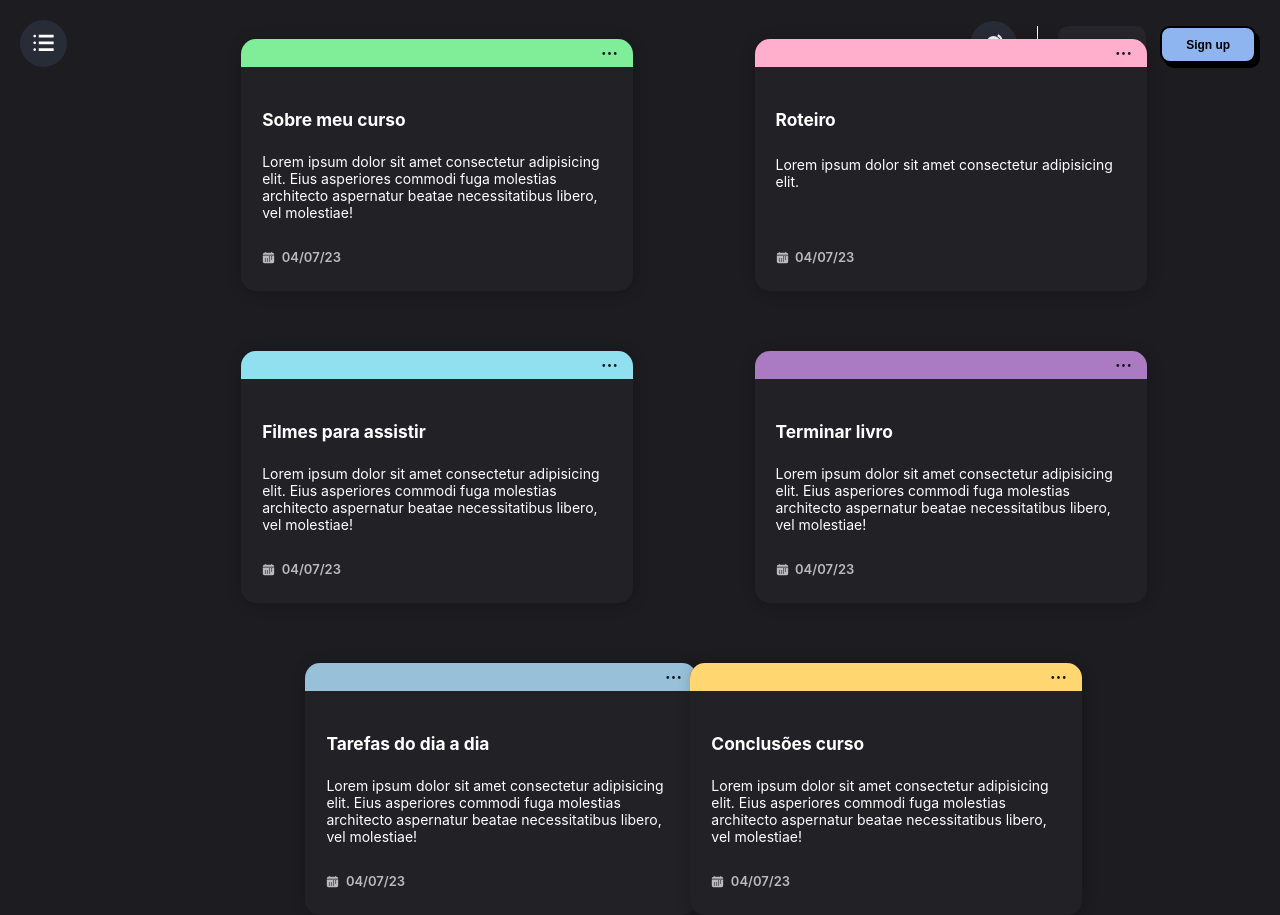
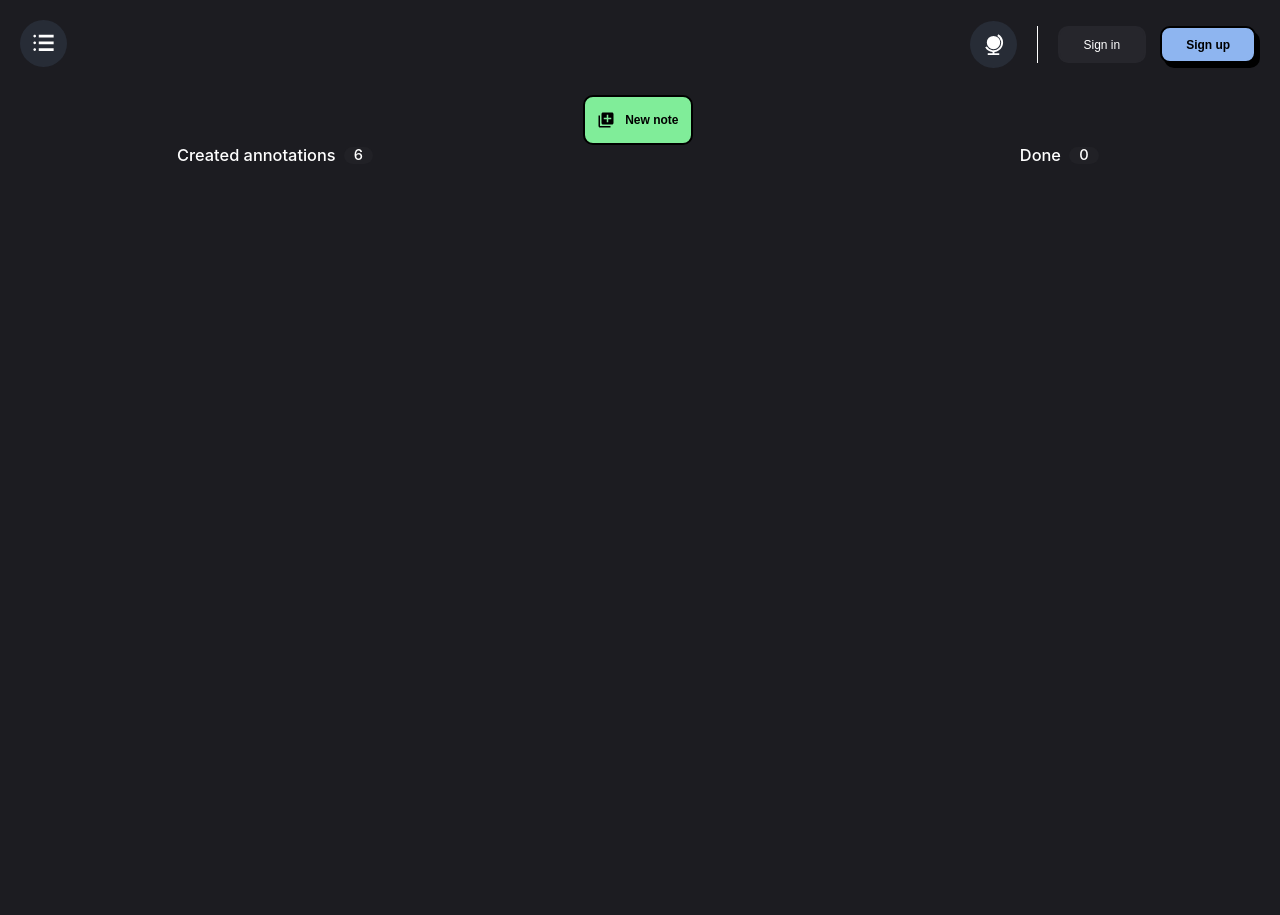
Before and after one commit to RichardPompeo/personspace, a Next.js app in the folder apps/web/: page /annotations in a window 1280 px wide. After the commit the page ends 800 px from the top, so only its background shows below. Built offline with nearby package versions, Linux system fonts and the light colour scheme; a web font is replaced by a local one.

Commit message:
feat: annotations page style updates

```diff
--- a/apps/web/app/annotations/page.tsx
+++ b/apps/web/app/annotations/page.tsx
@@ -1,10 +1,13 @@
 "use client";
+
+import { useState } from "react";
 
 import { Col, Row } from "antd";
 
 import { MdLibraryAdd } from "react-icons/md";
 
 import Layout from "../../layout";
+import CardNotes from "../../components/CardNotes";
 
 import { PrimaryButton } from "ui";
 import {
@@ -12,18 +15,23 @@ import {
   ContentNotes,
   HeaderNotes,
   TitleNotes,
-  Title,
-  Text,
+  Image,
 } from "../../styles/pages/AnnotationsStyles";
 
-import CardNotes from "../../components/CardNotes";
+export default function Annotations() {
+  const [cardNotes, setCardNotes] = useState<any>([]);
 
-export default function Annotations() {
+  const addCardNotes = () => {
+    const isCardNotes = <CardNotes color="#80ed99" />;
+    setCardNotes([...cardNotes, isCardNotes]);
+  };
+
   return (
     <Layout>
       <Container>
         <PrimaryButton
           size="small"
+          onClick={addCardNotes}
           color="#80ed99"
           icon={<MdLibraryAdd fontSize={18} fill="#000000" />}
         >
@@ -38,97 +46,15 @@ export default function Annotations() {
               Done <span>0</span>
             </TitleNotes>
           </HeaderNotes>
-
-          <Row gutter={[105, 60]} justify="center">
-            <Col span={8} xs={{ span: 12 }} xxl={{ span: 8 }}>
-              <CardNotes color="#80ed99">
-                <Title>Sobre meu curso</Title>
-                <Text>
-                  Lorem ipsum dolor sit amet consectetur adipisicing elit. Eius
-                  asperiores commodi fuga molestias architecto aspernatur beatae
-                  necessitatibus libero, vel molestiae!
-                </Text>
-              </CardNotes>
-            </Col>
-            <Col
-              span={8}
-              xs={{ span: 12 }}
-              sm={{ span: 9 }}
-              lg={{ span: 9 }}
-              xl={{ span: 9 }}
-              xxl={{ span: 8 }}
-            >
-              <CardNotes color="#ffafcc">
-                <Title>Roteiro</Title>
-                <Text>
-                  Lorem ipsum dolor sit amet consectetur adipisicing elit.
-                </Text>
-              </CardNotes>
-            </Col>
-            <Col span={8} xs={{ span: 12 }} xxl={{ span: 8 }}>
-              <CardNotes color="#90e0ef">
-                <Title>Filmes para assistir</Title>
-                <Text>
-                  Lorem ipsum dolor sit amet consectetur adipisicing elit. Eius
-                  asperiores commodi fuga molestias architecto aspernatur beatae
-                  necessitatibus libero, vel molestiae!
-                </Text>
-              </CardNotes>
-            </Col>
-            <Col
-              span={8}
-              xs={{ span: 12 }}
-              sm={{ span: 9 }}
-              lg={{ span: 9 }}
-              xl={{ span: 9 }}
-              xxl={{ span: 8 }}
-            >
-              <CardNotes color="#aa7bc3">
-                <Title>Terminar livro</Title>
-                <Text>
-                  Lorem ipsum dolor sit amet consectetur adipisicing elit. Eius
-                  asperiores commodi fuga molestias architecto aspernatur beatae
-                  necessitatibus libero, vel molestiae!
-                </Text>
-              </CardNotes>
-            </Col>
-            <Col
-              span={8}
-              xs={{ span: 12 }}
-              sm={{ span: 9 }}
-              lg={{ span: 9 }}
-              xl={{ span: 9 }}
-              xxl={{ span: 8 }}
-            >
-              <CardNotes color="#98c1d9">
-                <Title>Tarefas do dia a dia</Title>
-                <Text>
-                  Lorem ipsum dolor sit amet consectetur adipisicing elit. Eius
-                  asperiores commodi fuga molestias architecto aspernatur beatae
-                  necessitatibus libero, vel molestiae!
-                </Text>
-              </CardNotes>
-            </Col>
-            <Col
-              span={8}
-              xs={{ span: 12 }}
-              sm={{ span: 9 }}
-              lg={{ span: 9 }}
-              xl={{ span: 9 }}
-              xxl={{ span: 8 }}
-            >
-              <CardNotes color="#ffd670">
-                <Title>Conclusões curso</Title>
-                <Text>
-                  Lorem ipsum dolor sit amet consectetur adipisicing elit. Eius
-                  asperiores commodi fuga molestias architecto aspernatur beatae
-                  necessitatibus libero, vel molestiae!
-                </Text>
-              </CardNotes>
-            </Col>
+          <Row gutter={[105, 60]} justify="start" style={{ paddingBottom: "10em"}}>
+            {cardNotes.map((item, key) => (
+              <Col xs={24} sm={24} md={12} lg={12} xl={12} xxl={8} key={key}>
+                {item}
+              </Col>
+            ))}
           </Row>
         </ContentNotes>
       </Container>
     </Layout>
   );
-};
+}
--- a/apps/web/components/CardNotes.tsx
+++ b/apps/web/components/CardNotes.tsx
@@ -1,9 +1,12 @@
+import { useRef, useState } from "react";
+
 import { Popover } from "antd";
 
 import { MdEditSquare } from "react-icons/md";
 import { RiDeleteBin5Fill } from "react-icons/ri";
 import { IoIosMore } from "react-icons/io";
 import { IoCalendar } from "react-icons/io5";
+import { FaThumbtack } from "react-icons/fa";
 
 import {
   Container,
@@ -15,14 +18,34 @@ import {
   Colors,
   Tools,
   Date,
+  Title,
+  Text,
+  PlaceholderTitle,
+  ContentTitle,
+  ContentText,
+  PlaceholderText
 } from "../styles/components/CardNotesStyles";
 
 interface CardNotesProps {
   color: string;
-  children: React.ReactNode;
 }
 
 export default function CardNote(props: CardNotesProps) {
+  const contentEditableRefTitle = useRef<any>();
+  const contentEditableRefText = useRef<any>();
+  const [notesTitle, setNotesTitle] = useState<string>("");
+  const [notesText, setNotesText] = useState<string>("");
+
+  const saveNotesTitle = () => {
+    const getNotesTitle = contentEditableRefTitle.current.innerText;
+    setNotesTitle(getNotesTitle);
+  };
+
+  const saveNotesText = () => {
+    const getNotesText = contentEditableRefText.current.innerText;
+    setNotesText(getNotesText);
+  };
+
   const content = (
     <ContainerPopover>
       <ContentPopover>
@@ -41,6 +64,7 @@ export default function CardNote(props: CardNotesProps) {
   return (
     <Container>
       <NotesTools color={props.color}>
+        <FaThumbtack fill="#161a1d" fontSize={12} cursor="pointer" />
         <Popover
           placement="bottomRight"
           color="#212126ff"
@@ -61,10 +85,17 @@ export default function CardNote(props: CardNotesProps) {
           <IoIosMore fill="#161a1d" fontSize={19} cursor="pointer" />
         </Popover>
       </NotesTools>
-      {props.children}
+      <Title>
+        <PlaceholderTitle display={notesTitle}>Título</PlaceholderTitle>
+        <ContentTitle contentEditable="true" ref={contentEditableRefTitle} onInput={saveNotesTitle}></ContentTitle>
+      </Title>
+      <Text>
+        <PlaceholderText display={notesText}>Escreva sua anotação...</PlaceholderText>
+        <ContentText contentEditable="true" ref={contentEditableRefText} onInput={saveNotesText}></ContentText>
+      </Text>
       <Date>
         <IoCalendar fill="#bbbbbb" /> 04/07/23
       </Date>
     </Container>
   );
-};
+}
--- a/apps/web/styles/components/CardNotesStyles.ts
+++ b/apps/web/styles/components/CardNotesStyles.ts
@@ -4,10 +4,14 @@ interface NotesToolsProps {
   color: string;
 }
 
+interface PlaceholderProps {
+  display: string;
+}
+
 export const overlayStyle = {
   background: "#212126ff",
   width: "190px",
-  borderRadius: "15px"
+  borderRadius: "15px",
 };
 
 export const ContainerPopover = styled.div`
@@ -54,10 +58,10 @@ export const NotesTools = styled.div<NotesToolsProps>`
   width: 100%;
   height: 2em;
   align-items: center;
-  justify-content: flex-end;
-  padding-right: 1em;
+  justify-content: space-between;
+  padding: 1em;
   border-radius: 15px 15px 0 0;
-  background-color: ${( props ) => props.color};
+  background-color: ${(props) => props.color};
 `;
 
 export const Container = styled.div`
@@ -65,13 +69,58 @@ export const Container = styled.div`
   position: relative;
   padding: 0 1.5em;
   box-shadow: 1px 1px 15px rgba(0, 0, 0, 0.2);
-  justify-content: center;
+  justify-self: self-start;
   flex-direction: column;
-  grid-template-rows: 2.5fr 2fr;
+  grid-template-rows: 3fr 2fr;
   width: 28em;
   height: 18em;
   border-radius: 15px;
   background-color: #212126ff;
+
+  @media (max-width: 768px) {
+    width: 100%;
+  }
+`;
+
+export const Title = styled.div`
+  position: relative;
+  margin-top: 5em;
+`;
+
+export const PlaceholderTitle = styled.h1<PlaceholderProps>`
+  display: ${(props) => (props.display ? "none" : "flex")};
+  position: absolute;
+  color: #d6d6d6;
+  font-size: 14pt;
+  font-weight: 700;
+`;
+
+export const ContentTitle = styled.div`
+  z-index: 1;
+  outline: none;
+  font-size: 14pt;
+  font-weight: 700;
+`;
+
+export const Text = styled.div`
+  position: relative;
+  max-width: 25.5em;
+  margin-bottom: 2em;
+`;
+
+export const PlaceholderText = styled.p<PlaceholderProps>`
+  display: ${(props) => (props.display ? "none" : "flex")};
+  position: absolute;
+  color: #d6d6d6;
+  font-size: 11pt;
+  font-weight: 400;
+`;
+
+export const ContentText = styled.div`
+  z-index: 1;
+  outline: none;
+  font-size: 11pt;
+  font-weight: 400;
 `;
 
 export const Date = styled.p`
--- a/apps/web/styles/components/UtilityStyles.ts
+++ b/apps/web/styles/components/UtilityStyles.ts
@@ -8,8 +8,9 @@ export const Container = styled.div`
   position: fixed;
   top: 0;
   right: 0;
+  z-index: 1;
+  border-radius: 10px;
   padding: 0.1em 1.7em;
-  border-radius: 10px;
 
   @media (max-width: 900px) {
     padding: 0;
--- a/apps/web/styles/pages/AnnotationsStyles.ts
+++ b/apps/web/styles/pages/AnnotationsStyles.ts
@@ -17,6 +17,7 @@ export const Container = styled.div`
 export const ContentNotes = styled.div`
   display: flex;
   width: 100%;
+  height: 70vh;
   flex-direction: column;
 `;
 
@@ -44,11 +45,22 @@ export const TitleNotes = styled.h3`
   font-weight: 500;
 `;
 
-export const Title = styled.h2`
-  font-size: 13pt;
+export const Title = styled.div`
+  font-size: 14pt;
+  font-weight: 700;
+  outline: none;
   margin-top: 4em;
 `;
 
-export const Text = styled.p`
+export const Text = styled.div`
+  outline: none;
   margin-bottom: 2em;
 `;
+
+export const Image = styled.img`
+  width: 100%;
+  height: 100%;
+
+  max-width: 800px;
+  max-height: 800px;
+`;
```
